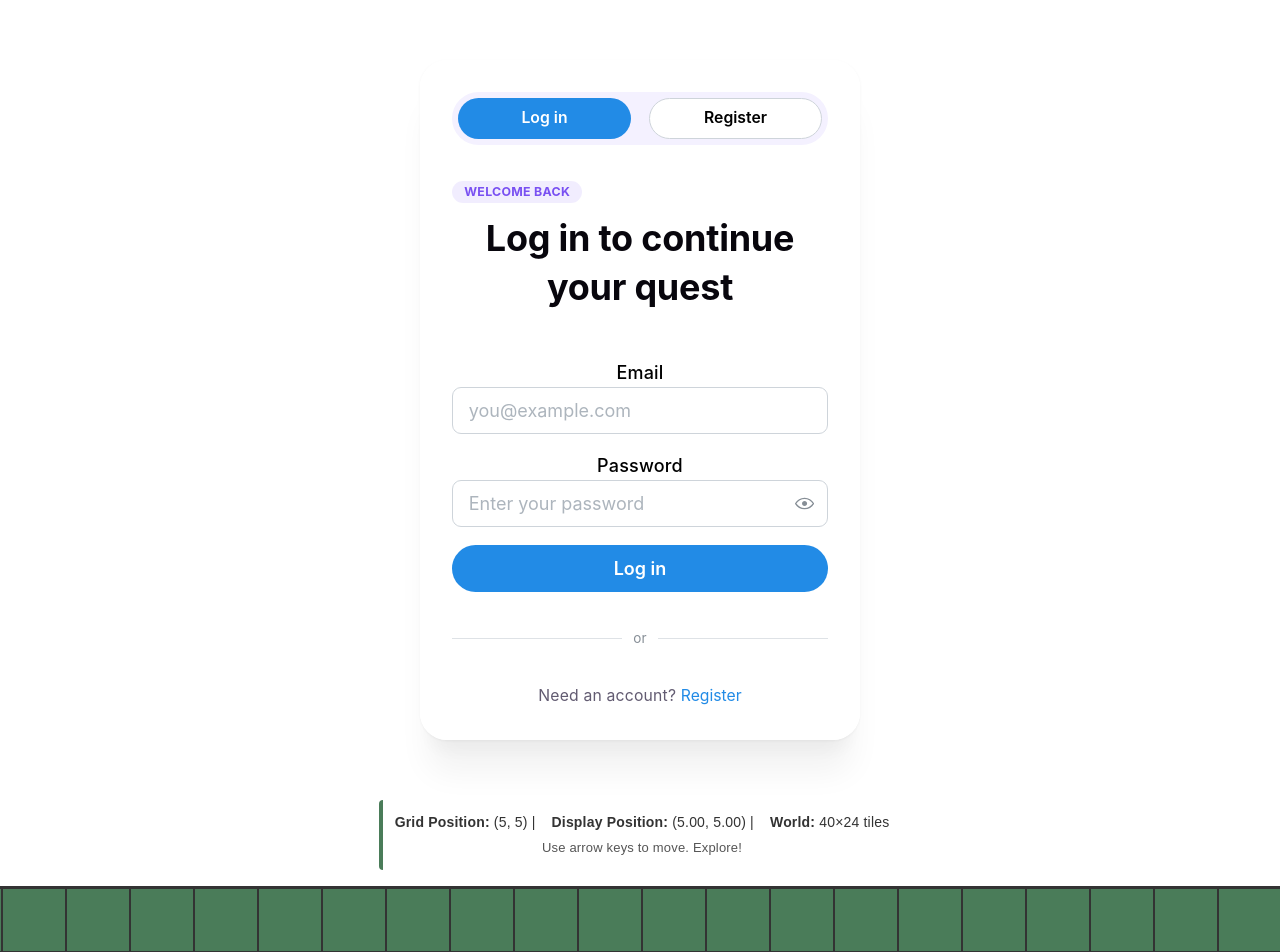
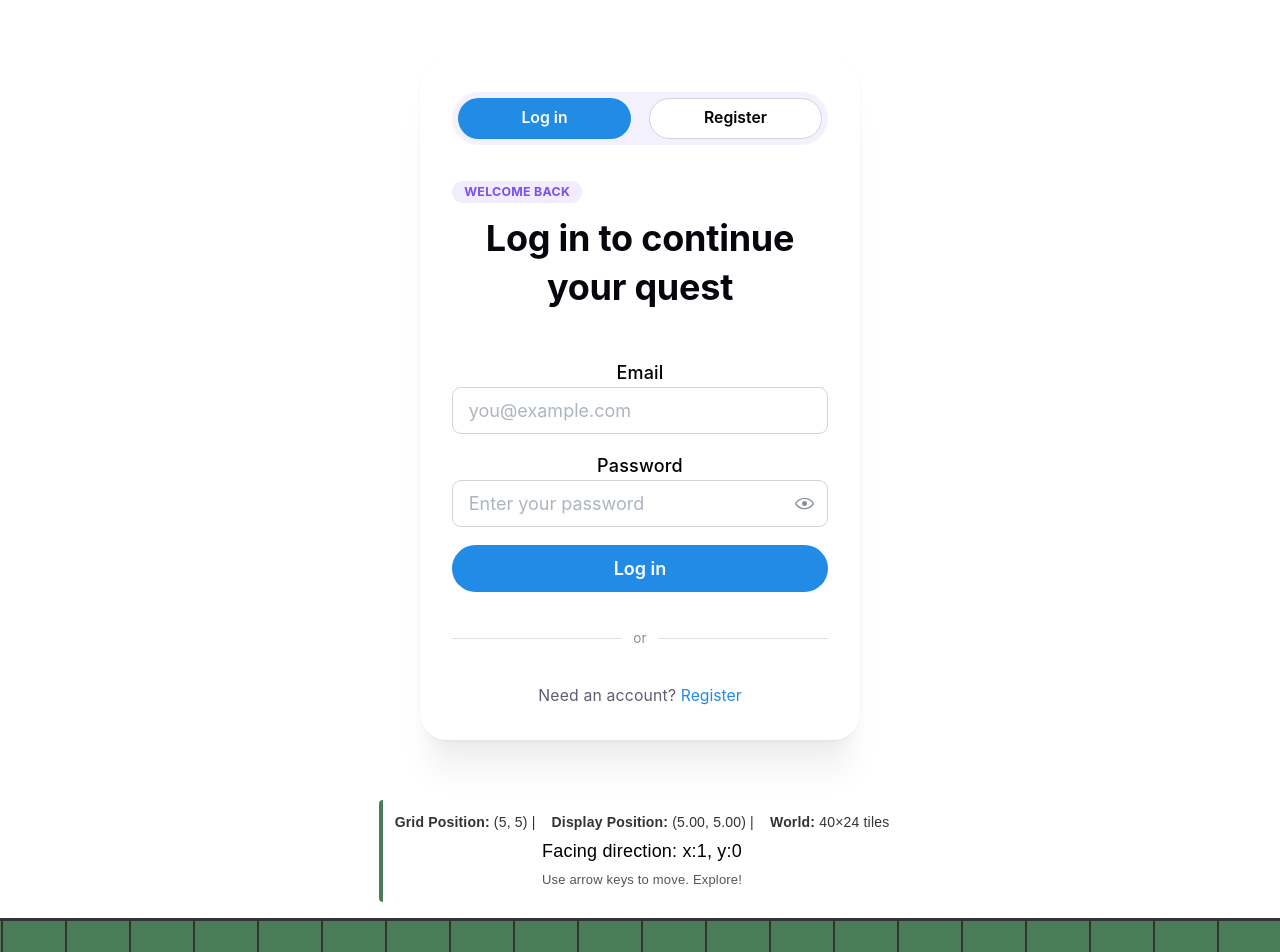
Before and after one commit to MarkDavidovich/ai-quest, a React (Vite) app in the folder frontend/: page / in a window 1280 px wide. Shown: the top 952 px of the page. Built offline with nearby package versions, Linux system fonts and the light colour scheme.

Commit message:
attempt to fix bug where facingDir is stuck after prolonged movement

```diff
--- a/frontend/src/components/Game/Game.jsx
+++ b/frontend/src/components/Game/Game.jsx
@@ -105,7 +105,9 @@ export default function AdventureGame() {
 
   const handleMove = (dx, dy) => {
     // Set player facing towards their move direction
-    setFacingDir({ x: dx, y: dy });
+    if (dx !== 0 || dy !== 0) {
+      setFacingDir({ x: dx, y: dy });
+    }
 
     // If already moving, buffer the input
     if (isMoving) {
@@ -182,7 +184,7 @@ export default function AdventureGame() {
         handleMove(1, 0);
         e.preventDefault();
       }
-      if (e.key === "Enter" || "Spacebar") {
+      if (e.key === "Enter") {
         handleAction();
         e.preventDefault();
       }
@@ -194,7 +196,14 @@ export default function AdventureGame() {
 
   return (
     <div className={styles.container}>
-      <GameUI playerGridPos={playerGridPos} playerDisplayPos={playerDisplayPos} message={message} gridWidth={GRID_WIDTH} gridHeight={GRID_HEIGHT} />
+      <GameUI
+        playerGridPos={playerGridPos}
+        playerDisplayPos={playerDisplayPos}
+        message={message}
+        gridWidth={GRID_WIDTH}
+        gridHeight={GRID_HEIGHT}
+        facingDir={facingDir}
+      />
       <GameViewport playerDisplayPos={playerDisplayPos} cameraPos={cameraPos} isMoving={isMoving} facingDir={facingDir} />
     </div>
   );
--- a/frontend/src/components/GameUI/GameUI.jsx
+++ b/frontend/src/components/GameUI/GameUI.jsx
@@ -1,6 +1,6 @@
 import styles from "./GameUI.module.css";
 
-const GameUI = ({ playerGridPos, playerDisplayPos, message, gridWidth, gridHeight }) => {
+const GameUI = ({ playerGridPos, playerDisplayPos, message, gridWidth, gridHeight, facingDir }) => {
   return (
     <>
       <div className={styles.statusDisplay}>
@@ -9,6 +9,7 @@ const GameUI = ({ playerGridPos, playerDisplayPos, message, gridWidth, gridHeigh
           {playerDisplayPos.x.toFixed(2)}, {playerDisplayPos.y.toFixed(2)}) | <strong style={{ marginLeft: "12px" }}>World:</strong> {gridWidth}×{gridHeight}{" "}
           tiles
         </p>
+        <p>{`Facing direction: x:${facingDir.x}, y:${facingDir.y}`}</p>
         <p className={styles.message}>{message}</p>
       </div>
     </>
--- a/frontend/src/components/Player/Player.jsx
+++ b/frontend/src/components/Player/Player.jsx
@@ -13,10 +13,10 @@ const Player = ({ x, y, cameraPos, facingDir }) => {
   const getSprite = () => {
     const { x, y } = facingDir;
 
-    if (y === -1) return "🧍‍♂️"; // Up
-    if (y === 1) return "🧍"; // Down
-    if (x === -1) return "🚶‍♂️"; // Left
-    if (x === 1) return "🚶‍♂️‍➡️"; // Right
+    if (y < 0) return "🧍‍♂️"; // Up
+    if (y > 0) return "🧍"; // Down
+    if (x < 0) return "🚶‍♂️"; // Left
+    if (x > 0) return "🚶‍♂️‍➡️"; // Right
 
     return "🧙‍♂️";
   };
```
